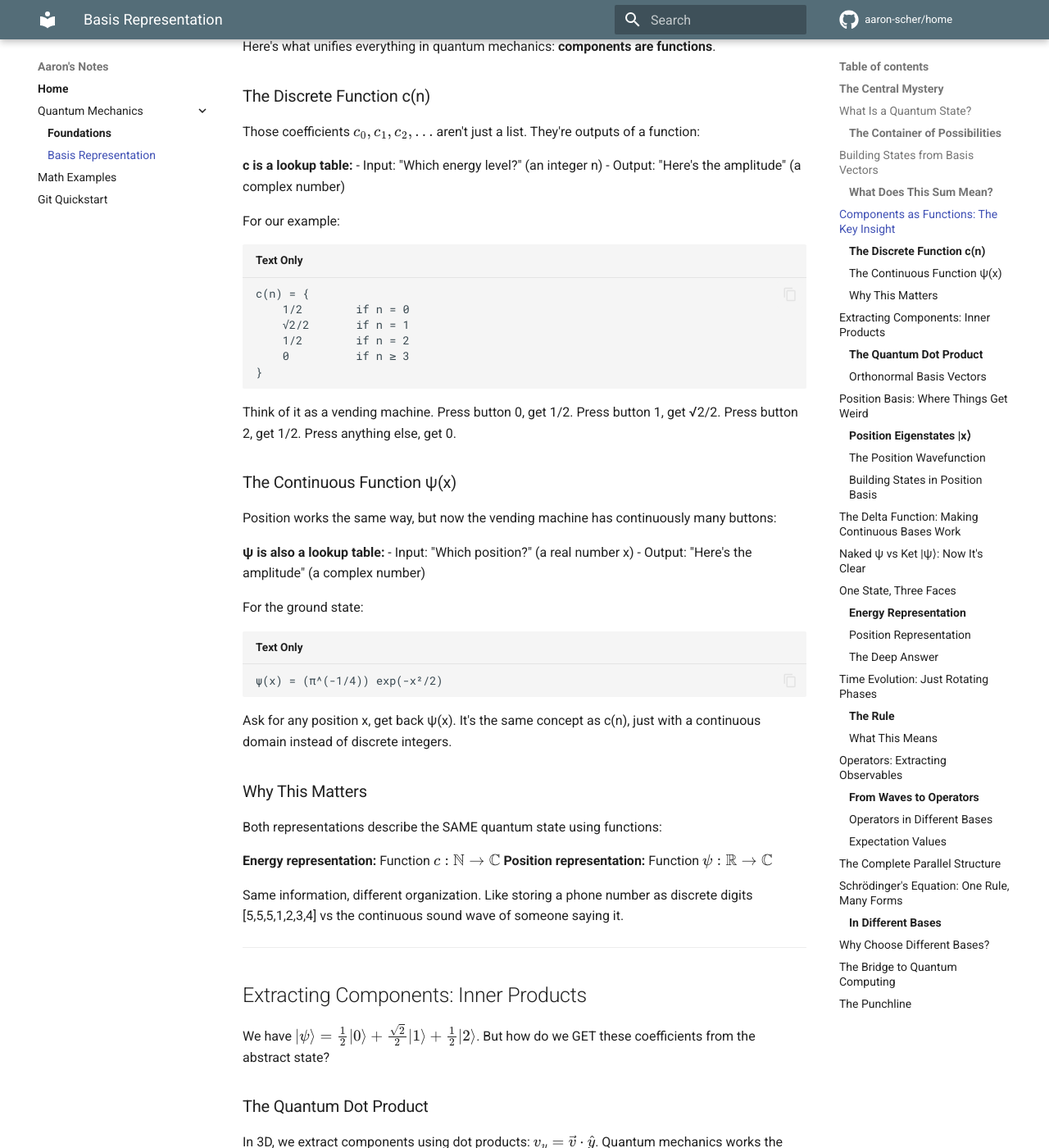
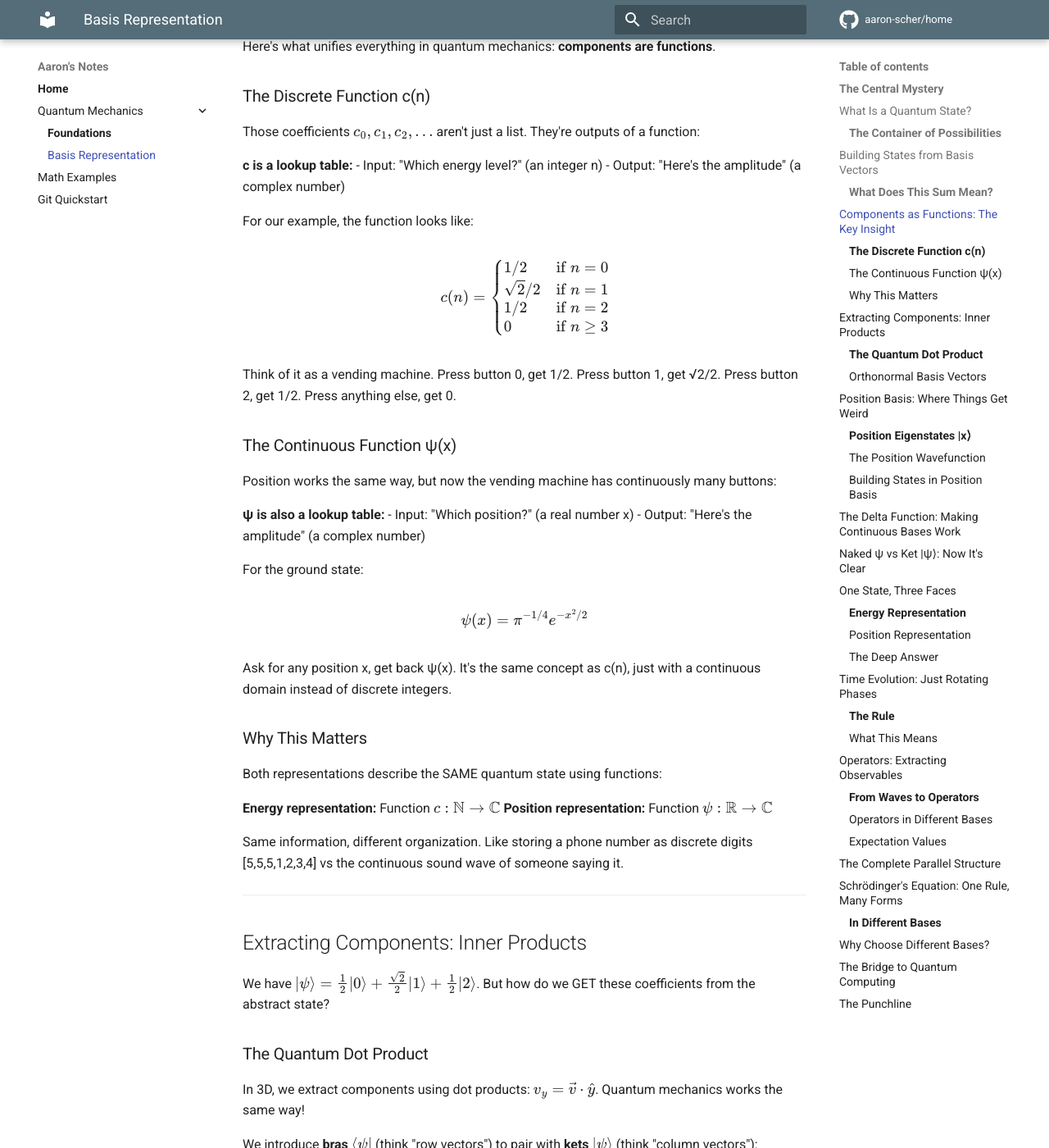
Before and after one commit to aaron-scher/home, an MkDocs documentation site: the page built from docs/quantum-mechanics/quantum-basis-representation.md, in a window 1280 px wide and 1400 px high, scrolled down 2081 px. Shown: the whole window at 82% size. Built offline with MkDocs 1.6.1 and Material for MkDocs 9.7.7, drawn with Linux system fonts in a browser that asks for light colours; comment, search, counter and statistics services are not loaded.

Commit message:
Fix code blocks showing as 'Text Only': convert to proper math mode
Replaced triple-backtick code blocks with LaTeX math mode:
- c(n) piecewise function now uses \begin{cases}
- ψ(x) ground state now uses proper LaTeX formatting

These were rendering as 'Text Only' in MkDocs instead of displaying properly.

````diff
--- a/docs/quantum-mechanics/quantum-basis-representation.md
+++ b/docs/quantum-mechanics/quantum-basis-representation.md
@@ -84,15 +84,16 @@ Those coefficients $c_0, c_1, c_2, ...$ aren't just a list. They're outputs of a
 - Input: "Which energy level?" (an integer n)
 - Output: "Here's the amplitude" (a complex number)
 
-For our example:
-```
-c(n) = {
-    1/2        if n = 0
-    √2/2       if n = 1
-    1/2        if n = 2
-    0          if n ≥ 3
-}
-```
+For our example, the function looks like:
+
+$$
+c(n) = \begin{cases}
+1/2 & \text{if } n = 0 \\
+\sqrt{2}/2 & \text{if } n = 1 \\
+1/2 & \text{if } n = 2 \\
+0 & \text{if } n \geq 3
+\end{cases}
+$$
 
 Think of it as a vending machine. Press button 0, get 1/2. Press button 1, get √2/2. Press button 2, get 1/2. Press anything else, get 0.
 
@@ -105,9 +106,8 @@ Position works the same way, but now the vending machine has continuously many b
 - Output: "Here's the amplitude" (a complex number)
 
 For the ground state:
-```
-ψ(x) = (π^(-1/4)) exp(-x²/2)
-```
+
+$$\psi(x) = \pi^{-1/4} e^{-x^2/2}$$
 
 Ask for any position x, get back ψ(x). It's the same concept as c(n), just with a continuous domain instead of discrete integers.
 
````
